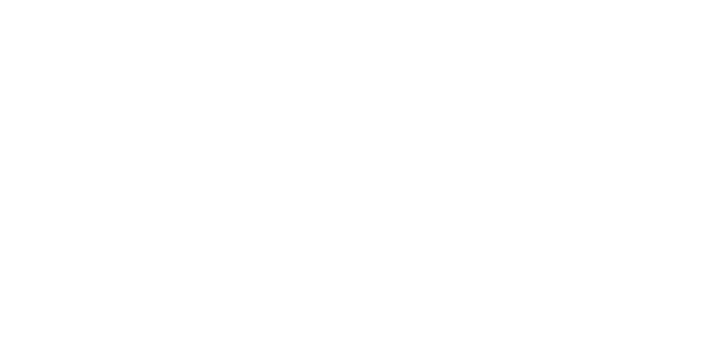
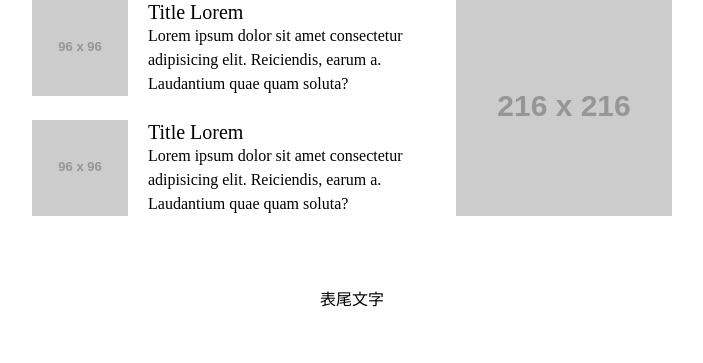
Before and after one commit to mike8061/pixel-perfect-kata, a plain HTML site: page index.html in a window 1280 px wide. Shown: the whole page, without its empty margins (288-991 px from the left). Drawn offline with Linux system fonts and the light colour scheme; placeholder pictures from the web are drawn by us.

Commit message:
新增環境

```diff
--- a/index.html
+++ b/index.html
@@ -6,5 +6,36 @@
     <title>Document</title>
     <link rel="stylesheet" href="./style.css" />
   </head>
-  <body></body>
+  <body>
+    <!-- https://fakeimg.pl/96x96/ff0000/
+    https://fakeimg.pl/216x216/ff0000/ -->
+    <main class="container">
+      <section>
+        <div class="box">
+          <img src="https://fakeimg.pl/96x96/ff0000/" alt="" />
+          <div class="text-1">
+            <h2>Title Lorem</h2>
+            <p>
+              Lorem ipsum dolor sit amet consectetur adipisicing elit.
+              Reiciendis, earum a. Laudantium quae quam soluta?
+            </p>
+          </div>
+        </div>
+        <div class="box">
+          <img src="https://fakeimg.pl/96x96/ff0000/" alt="" />
+          <div class="text-1">
+            <h2>Title Lorem</h2>
+            <p>
+              Lorem ipsum dolor sit amet consectetur adipisicing elit.
+              Reiciendis, earum a. Laudantium quae quam soluta?
+            </p>
+          </div>
+        </div>
+      </section>
+      <section><img src="https://fakeimg.pl/216x216/ff0000/" alt="" /></section>
+    </main>
+    <footer class="container">
+      <p>表尾文字</p>
+    </footer>
+  </body>
 </html>
--- a/style.css
+++ b/style.css
@@ -1 +1,32 @@
 @import "./reset.css";
+
+*,
+*::before,
+*::after {
+  box-sizing: border-box;
+}
+body {
+  line-height: 1.5;
+}
+.container {
+  width: 640px;
+  margin: 0 auto;
+}
+h2 {
+  font-size: 20px;
+  line-height: 1.2;
+}
+main {
+  display: flex;
+}
+.box {
+  display: flex;
+  margin-bottom: 24px;
+}
+.text-1 {
+  margin: 0 20px;
+}
+footer p {
+  text-align: center;
+  padding: 48px 0px;
+}
```
